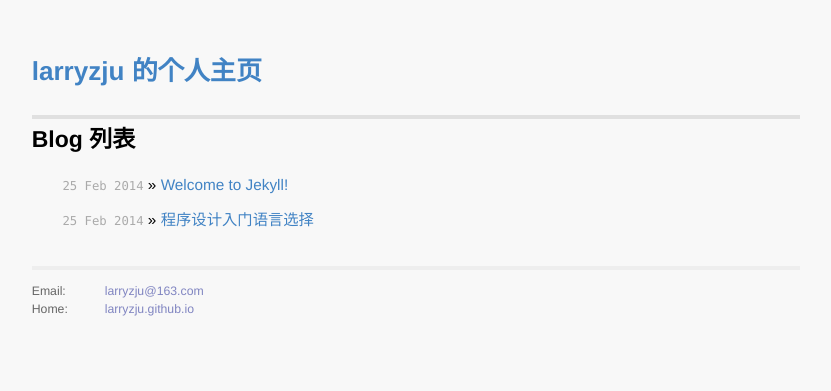
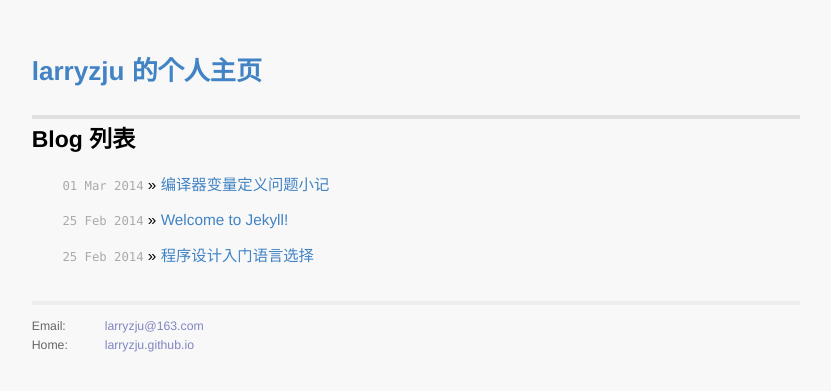
Before and after one commit to larryzju/larryzju.github.io, a Jekyll site: the page built from index.html, in a window 1280 px wide. Shown: the top 391 px of the page, without its empty margins (224-1055 px from the left). Built offline with Jekyll 4.4.1, drawn with Linux system fonts in a browser that asks for light colours; Markdown is read by kramdown in place of the engine named in the settings; part of the change alters nothing that is shown.

Commit message:
add 2014/03/01

```diff
--- a/_config.yml
+++ b/_config.yml
@@ -3,3 +3,5 @@ markdown: redcarpet
 pygments: true
 encoding: UTF-8
 timezone: Asia/Shanghai
+
+excerpt_separator: ""
--- /dev/null
+++ b/_posts/2014-03-01-compiler.markdown
@@ -0,0 +1,107 @@
+---
+layout: post
+title:  "编译器变量定义问题小记"
+categories: programming
+---
+
+## 问题：
+
+对下面的程序：
+
+* 编译器会如何处理静态变量，常数变量，局部变量
+
+* 静态变量和局部变量的初始化和赋值是如何进行的
+
+{% highlight C %}
+static int sv = 0X1234;
+const char abc[] = "hello";
+
+int rt(void)
+{
+    int i;
+    i = 0x5678;
+
+    int j;
+    j = i + j;
+
+    int m = 0x1234;
+
+    sv = 0x2468
+
+    return j;
+}
+{% endhighlight %}
+
+## 结论：
+
+用命令 `gcc -o rt.o rt -c -g -m32 -O0` 编译并链接，反汇编。有以下结论：
+
+
+* *常数变量被放在 .rodata section 内*
+
+{% highlight c %}
+Disassembly of section .rodata:
+
+080484a8 <_fp_hw>:
+ 80484a8:       03 00                   add    (%eax),%eax
+        ...
+
+080484ac <_IO_stdin_used>:
+ 80484ac:       01 00                   add    %eax,(%eax)
+ 80484ae:       02 00                   add    (%eax),%al
+
+080484b0 <abc>:
+ 80484b0:       68 65 6c 6c 6f          push   $0x6f6c6c65
+        ...
+{% endhighlight %}
+
+* *静态变量被链接后，初始化的值编译和链接时会被写在内存位置(.data section)中，在程序内直接使用其内存位置（0x8049678）*
+
+{% highlight c %}
+Disassembly of section .rodata:
+
+080484a8 <_fp_hw>:
+ 80484a8:       03 00                   add    (%eax),%eax
+        ...
+
+080484ac <_IO_stdin_used>:
+ 80484ac:       01 00                   add    %eax,(%eax)
+ 80484ae:       02 00                   add    (%eax),%al
+
+080484b0 <abc>:
+ 80484b0:       68 65 6c 6c 6f          push   $0x6f6c6c65
+        ...
+{% endhighlight %}
+
+* *局部变量的值放在栈内，可以看出初始化和赋值操作的效果一样，都是向栈的空间写入数据。从汇编角度，定义只不过是保留了栈的一块空间。如果有定义而未初始化，如程序里的 j，那么 j 的内容是不确定的*
+
+{% highlight c %}
+080483f0 <rt>:
+static int sv = 0X1234;
+const char abc[] = "hello";
+
+int rt(void)
+{
+ 80483f0:       55                      push   %ebp
+ 80483f1:       89 e5                   mov    %esp,%ebp
+ 80483f3:       83 ec 10                sub    $0x10,%esp
+    int i;
+    i = 0x5678;
+ 80483f6:       c7 45 fc 78 56 00 00    movl   $0x5678,-0x4(%ebp)
+
+    int j;
+    j = i + j;
+ 80483fd:       8b 45 fc                mov    -0x4(%ebp),%eax
+ 8048400:       01 45 f8                add    %eax,-0x8(%ebp)
+
+    int m = 0x1234;
+ 8048403:       c7 45 f4 34 12 00 00    movl   $0x1234,-0xc(%ebp)
+
+    sv = 0x2468;
+ 804840a:       c7 05 78 96 04 08 68    movl   $0x2468,0x8049678
+ 8048411:       24 00 00
+
+    return j;
+ 8048414:       8b 45 f8                mov    -0x8(%ebp),%eax
+}
+{% endhighlight %}
```
